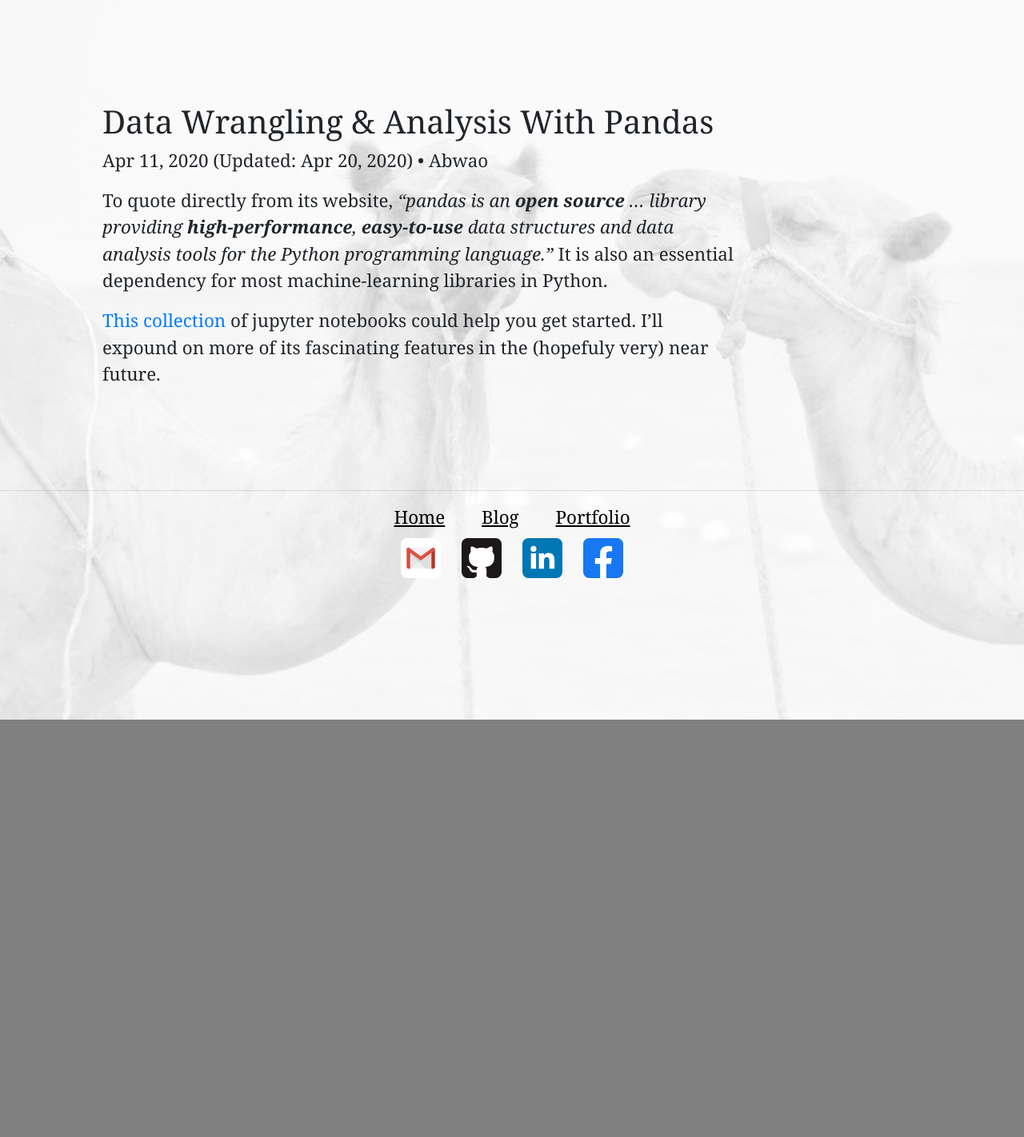
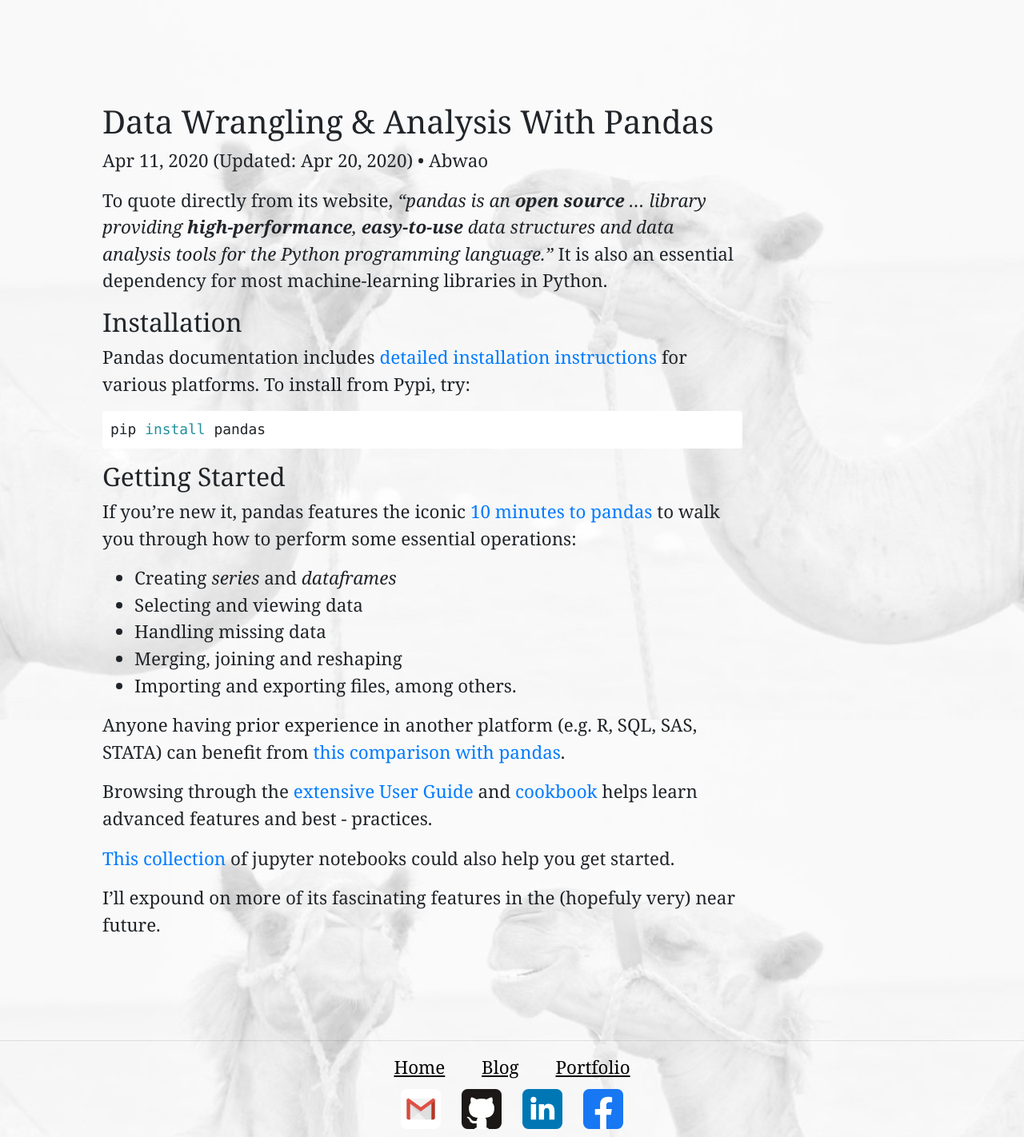
Before and after one commit to Tim-Abwao/tim-abwao.github.io, a Jekyll site: the page built from _posts/2020-04-11-Data-Wrangling-&-Analysis-with-Pandas.md, in a window 1280 px wide. Shown: the whole page at 80% size. Built offline with Jekyll 4.4.1, drawn with Linux system fonts in a browser that asks for light colours; nearby versions of some CDN libraries; library files that are not in the unit come from our copies; before the commit the page ends 900 px from its top, so only the background shows below that.

Commit message:
Updating article, & about page

````diff
--- a/_data/projects.yml
+++ b/_data/projects.yml
@@ -1,6 +1,6 @@
-- title: "Time Series App"
+- title: "Time Series Analysis Basics"
   link: "https://github.com/Tim-Abwao/time-series-app"
-  summary: "A simple web app to learn and apply time series analysis methods. Users can upload files, or interactively create samples to process."
+  summary: "A simple web app to learn and apply a few time series analysis models. Users can upload files, or interactively create samples to process."
   background: "/assets/images/test.jpg"
 - title: "Statistical Distribution Sampler"
   link: "https://github.com/Tim-Abwao/statistical-distributions-flask"
--- a/_posts/2020-04-11-Data-Wrangling-&-Analysis-with-Pandas.md
+++ b/_posts/2020-04-11-Data-Wrangling-&-Analysis-with-Pandas.md
@@ -5,5 +5,24 @@
 ---
 To quote directly from its website, *"pandas is an **open source** ... library providing **high-performance**, **easy-to-use** data structures and data analysis tools for the Python programming language."* It is also an essential dependency for most machine-learning libraries in Python.
 
+## Installation
+Pandas documentation includes [detailed installation instructions](https://pandas.pydata.org/docs/getting_started/install.html) for various platforms. To install from Pypi, try:
+```bash
+pip install pandas
+```
 
-[This collection](https://github.com/Tim-Abwao/learning-pandas) of jupyter notebooks could help you get started. I'll expound on more of its fascinating features in the (hopefuly very) near future.
+## Getting Started
+If you're new it, pandas features the iconic [10 minutes to pandas](https://pandas.pydata.org/docs/getting_started/10min.html) to walk you through how to perform some essential operations:
+- Creating *series* and *dataframes*
+- Selecting and viewing data
+- Handling missing data
+- Merging, joining and reshaping
+- Importing and exporting files, among others.
+
+Anyone having prior experience in another platform (e.g. R, SQL, SAS, STATA) can benefit from [this comparison with pandas](https://pandas.pydata.org/docs/getting_started/comparison/index.html).
+
+Browsing through the [extensive User Guide](https://pandas.pydata.org/docs/user_guide/index.html) and [cookbook](https://pandas.pydata.org/docs/user_guide/cookbook.html) helps learn advanced features and best - practices.
+
+[This collection](https://github.com/Tim-Abwao/learning-pandas) of jupyter notebooks could also help you get started.
+
+I'll expound on more of its fascinating features in the (hopefuly very) near future.
--- a/about.html
+++ b/about.html
@@ -33,6 +33,6 @@
 <body >
 {% include nav.html %}
 	<div class="personal-info">
-		<p>My name is Timothy Abwao, and I live in Kenya. I've completed undergraduate studies in Statistics, and plan to build a career in Data Science. I'm currently exploring the various technologies & tools available, and their appropriate real-world applications.</P>
-		<p>I believe that with determination, faith, imagination and a fairly nice plan; anyone can accomplish even their wildest dreams. And so, through learning and practice, I'm working towards being a really good Data Scientist.</P>
-	</div>
+		<p>Hi there!</p>
+		<p>My name is Timothy Abwao, and I'm on a quest to become a really good Data Scientist.</p>
+		<p>I believe that with determination, faith, imagination, and a fairly nice plan; anyone can accomplish great things - even their wildest dreams. And so, I'm working hard to study the various essential tools for data science, and their successful real-world applications.</P>
--- a/assets/css/native.css
+++ b/assets/css/native.css
@@ -1,4 +1,4 @@
-.highlight pre { background-color: white; }
+.highlight pre { background-color: white; padding: 10px; border-radius: 4px; font-size: 0.8em; }
 .highlight .hll { background-color: #404040 }
 .highlight .c { color: #999999; font-style: italic } /* Comment */
 .highlight .err { color: #a61717; background-color: #e3d2d2 } /* Error */
--- a/index.html
+++ b/index.html
@@ -31,7 +31,7 @@
 <body style=" ">
 	{% include nav.html %}
     <div style="margin: 30% 15% ; text-align: center;">
-    	<p style="font-size: 2em;"><strong><i>A blog to share tips, tricks and experiences from my experiments as I work towards being a good Data Scientist</i></strong></p>
+    	<p style="font-size: 2em;"><strong><i>A blog to share experiences from my experiments & adventures as I work towards being a good Data Scientist</i></strong></p>
     </div>
 
 	<footer style=" margin: auto; text-align: center;">
````
Also changed, not shown: _posts/2019-10-02-How-To-Connect-To-PostgreSQL-Databases-From-Python.md (+0 -2 lines).
